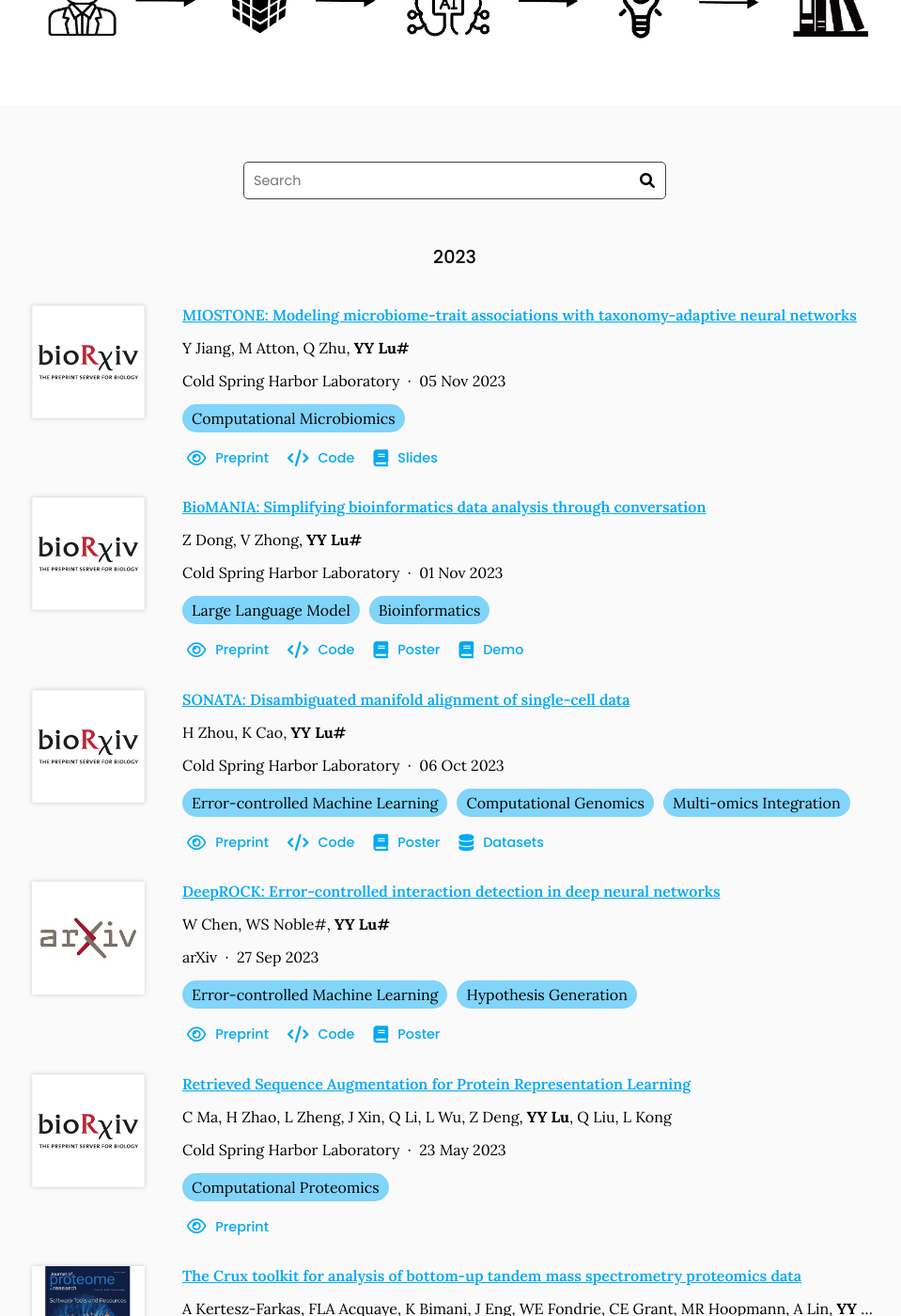
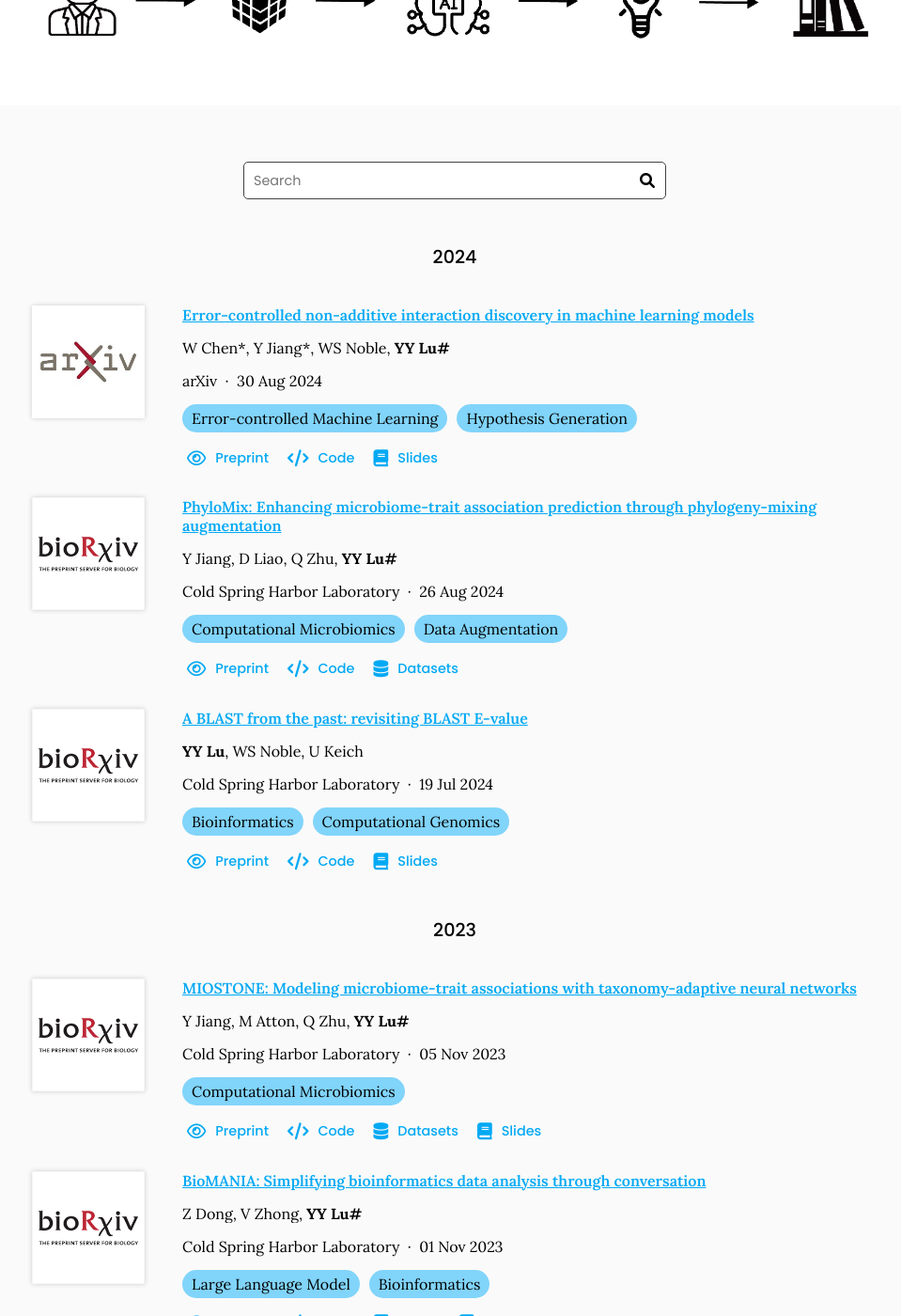
Before and after one commit to batmen-lab/batmen-lab.github.io, a Jekyll site: the page built from research/index.md, in a window 1280 px wide and 1400 px high, scrolled down 417 px. Shown: the whole window at 94% size, without its empty margins (156-1115 px from the left). Built offline with Jekyll 4.4.1, drawn with Linux system fonts in a browser that asks for light colours.

Commit message:
update refs

```diff
--- a/_data/citations.yaml
+++ b/_data/citations.yaml
@@ -1,5 +1,76 @@
 # DO NOT EDIT, GENERATED AUTOMATICALLY FROM SOURCES.YAML (AND ELSEWHERE)
 # See https://github.com/greenelab/lab-website-template/wiki/Citations
+- id: url:https://arxiv.org/abs/2408.17016
+  title: 'Error-controlled non-additive interaction discovery in machine learning models'
+  authors:
+  - W Chen*
+  - Y Jiang*
+  - WS Noble
+  - <b>YY Lu#</b>
+  publisher: arXiv
+  date: '2024-08-30'
+  link: https://arxiv.org/abs/2408.17016
+  image: images/tools/arxiv.jpg
+  extra-links:
+  - type: preprint
+    link: https://arxiv.org/abs/2408.17016
+    text: Preprint
+  - type: source
+    link: https://github.com/batmen-lab/diamond
+    text: Code
+  - type: docs
+    link: https://docs.google.com/presentation/d/1icJwDJ1XguvILXHT9zFkOemyu1RIEhPm
+    text: Slides
+  tags:
+  - Error-controlled Machine Learning
+  - Hypothesis Generation
+- id: url:https://www.biorxiv.org/content/10.1101/2024.08.26.609661
+  title: 'PhyloMix: Enhancing microbiome-trait association prediction through phylogeny-mixing augmentation'
+  authors:
+  - Y Jiang
+  - D Liao
+  - Q Zhu
+  - <b>YY Lu#</b>
+  publisher: Cold Spring Harbor Laboratory
+  date: '2024-08-26'
+  link: https://www.biorxiv.org/content/10.1101/2024.08.26.609661
+  extra-links:
+  - type: preprint
+    link: https://www.biorxiv.org/content/10.1101/2024.08.26.609661
+    text: Preprint
+  - type: source
+    link: https://github.com/batmen-lab/phylomix
+    text: Code
+  - type: data
+    link: https://drive.google.com/drive/folders/1fAzZKaI7mMx0xZGI7dOwEfCa1gRNkmCm
+    text: Datasets
+  tags:
+  - Computational Microbiomics
+  - Data Augmentation
+  image: images/tools/biorxiv.png
+- id: url:https://www.biorxiv.org/content/10.1101/2024.07.16.603405
+  title: 'A BLAST from the past: revisiting BLAST E-value'
+  authors:
+  - <b>YY Lu</b>
+  - WS Noble
+  - U Keich
+  publisher: Cold Spring Harbor Laboratory
+  date: '2024-07-19'
+  link: https://www.biorxiv.org/content/10.1101/2024.07.16.603405
+  extra-links:
+  - type: preprint
+    link: https://www.biorxiv.org/content/10.1101/2024.07.16.603405
+    text: Preprint
+  - type: source
+    link: https://github.com/batmen-lab/SGPvalue
+    text: Code
+  - type: docs
+    link: https://docs.google.com/presentation/d/1saZXhnHtHQxpGcRq-Ri02duj0Dk8I9vc
+    text: Slides
+  tags:
+  - Bioinformatics
+  - Computational Genomics
+  image: images/tools/biorxiv.png
 - id: url:https://www.biorxiv.org/content/10.1101/2023.11.04.565596
   title: 'MIOSTONE: Modeling microbiome-trait associations with taxonomy-adaptive neural networks'
   authors:
@@ -17,6 +88,9 @@
   - type: source
     link: https://github.com/batmen-lab/MIOSTONE
     text: Code
+  - type: data
+    link: https://github.com/batmen-lab/MIOSTONE/tree/main/data
+    text: Datasets
   - type: docs
     link: https://docs.google.com/presentation/d/1SXiFt3EP5TFiEC4GLADmdmjBmb-RfxtE
     text: Slides
```
